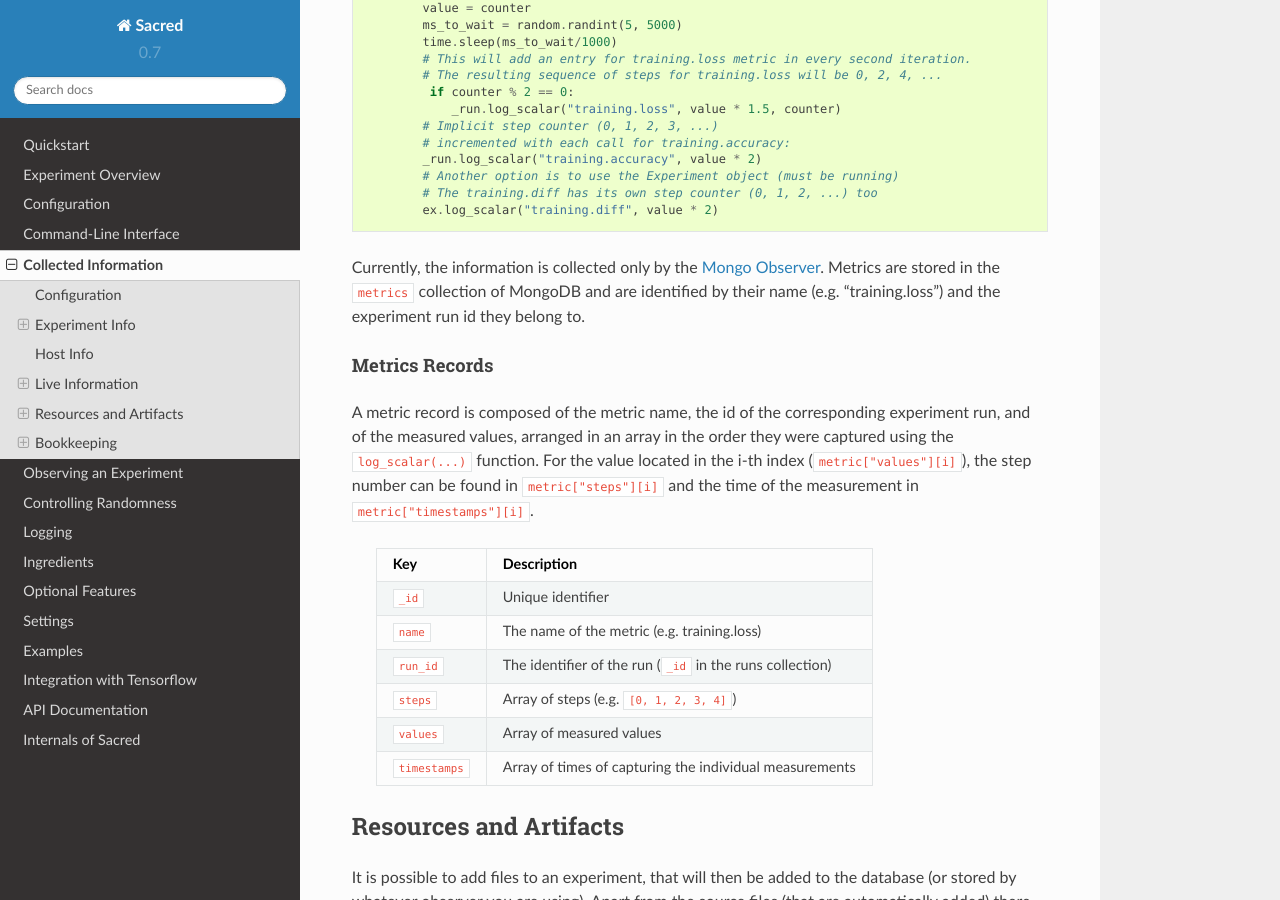
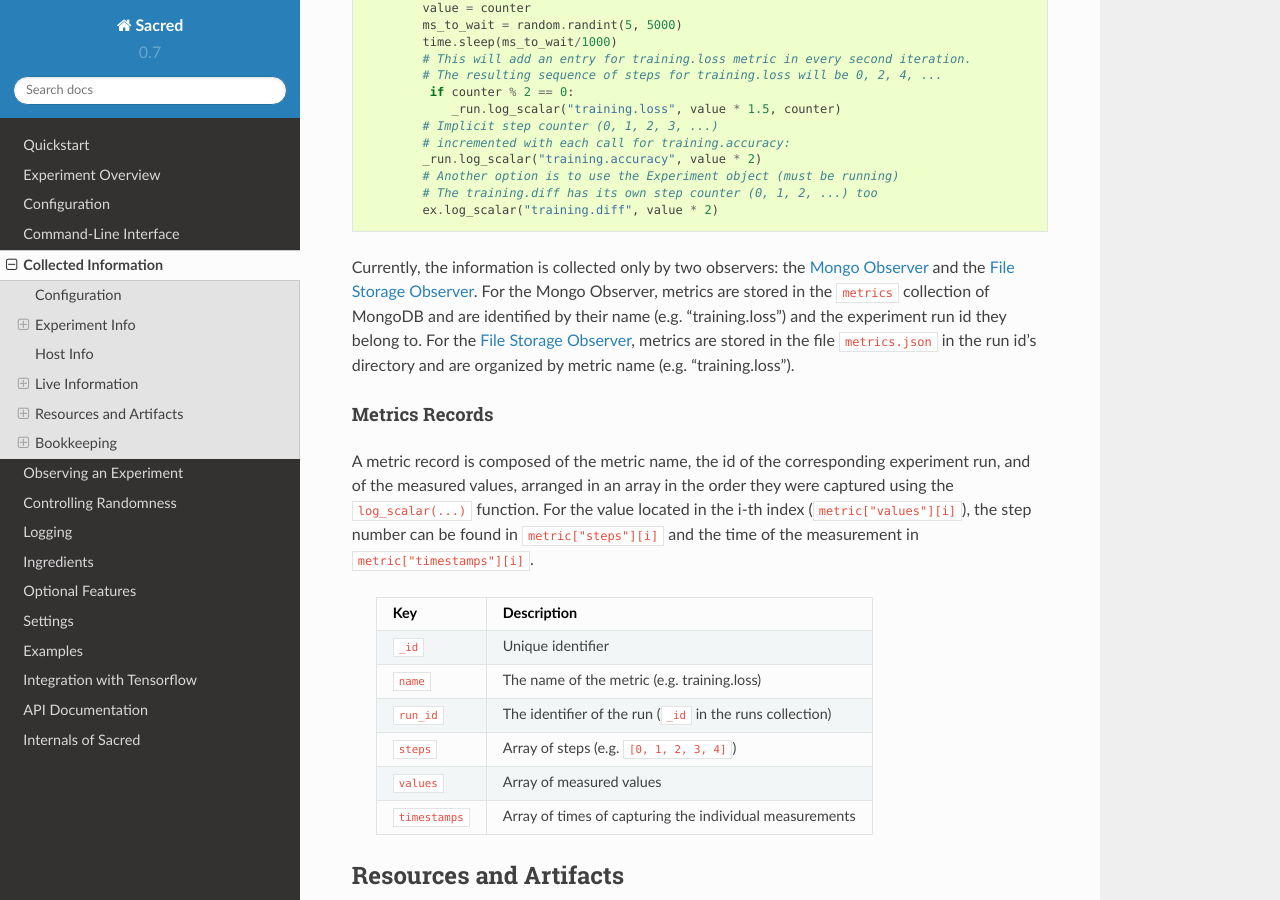
Before and after one commit to IDSIA/sacred, a Sphinx documentation site: the page built from docs/collected_information.rst, in a window 1280 px wide and 900 px high, scrolled down 3763 px. Built offline with Sphinx 7.4.7 and the Read the Docs theme 2.0.0, drawn with Linux system fonts in a browser that asks for light colours.

Commit message:
mention that the FileStorage Observer also collects metrics.

```diff
--- a/docs/collected_information.rst
+++ b/docs/collected_information.rst
@@ -198,8 +198,7 @@ In any case, the numbers should form an increasing sequence.
             ex.log_scalar("training.diff", value * 2)
 
 
-Currently, the information is collected only by the :ref:`mongo_observer`. Metrics are stored in the ``metrics`` collection
-of MongoDB and are identified by their name (e.g. "training.loss") and the experiment run id they belong to.
+Currently, the information is collected only by two observers: the :ref:`mongo_observer` and the :ref:`file_observer`. For the Mongo Observer, metrics are stored in the ``metrics`` collection of MongoDB and are identified by their name (e.g. "training.loss") and the experiment run id they belong to. For the :ref:`file_observer`, metrics are stored in the file ``metrics.json`` in the run id's directory and are organized by metric name (e.g. "training.loss").
 
 
 Metrics Records
```
